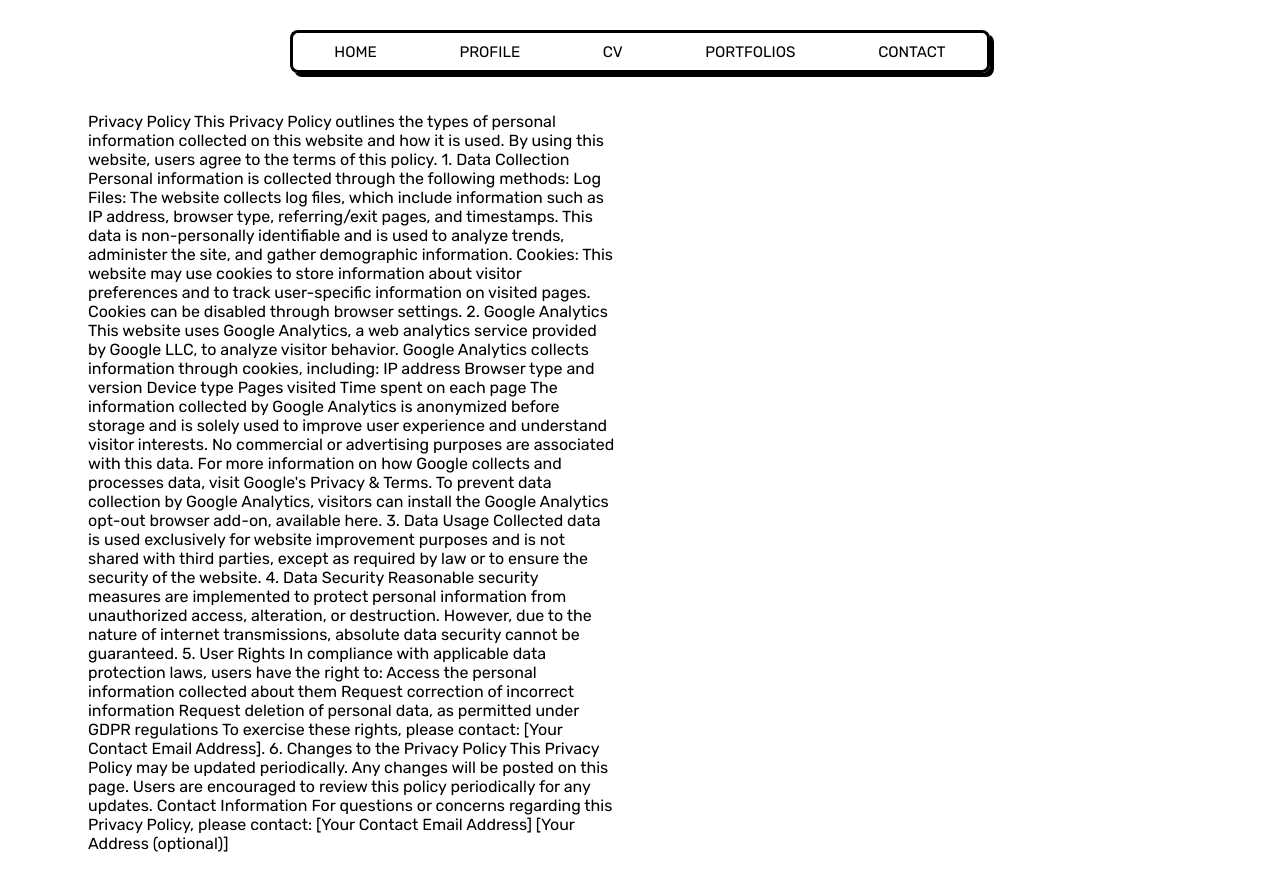
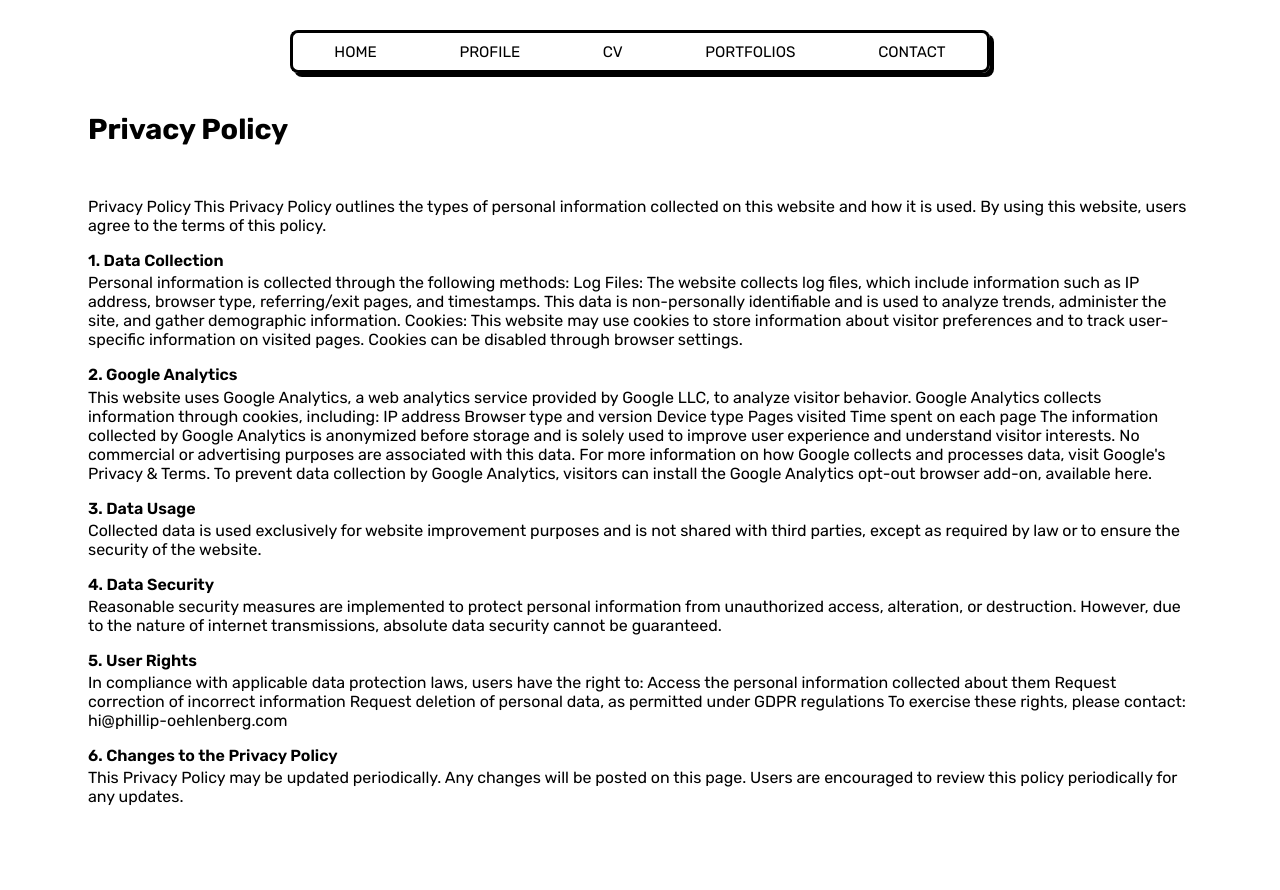
Before and after one commit to P-Oliomonte/phillip-oehlenberg, a Next.js app: page /privacy-policy in a window 1280 px wide. Shown: the top 890 px of the page. Built offline with nearby package versions, Linux system fonts and the light colour scheme.

Commit message:
First commit

```diff
--- a/pages/privacy-policy.js
+++ b/pages/privacy-policy.js
@@ -3,49 +3,74 @@ import styled, { keyframes } from "styled-components";
 export default function PrivacyPolicy() {
   return (
     <PrivacyContainer>
-      <p>
+      <HeadlinePrivacy>Privacy Policy</HeadlinePrivacy>
+      <MainText>
+        <Text>
           Privacy Policy This Privacy Policy outlines the types of personal
-        information collected on this website and how it is used. By using this
-        website, users agree to the terms of this policy. 1. Data Collection
+          information collected on this website and how it is used. By using
+          this website, users agree to the terms of this policy.
+        </Text>
+        <Subheadline>1. Data Collection</Subheadline>
+        <Text>
           Personal information is collected through the following methods: Log
-        Files: The website collects log files, which include information such as
-        IP address, browser type, referring/exit pages, and timestamps. This
-        data is non-personally identifiable and is used to analyze trends,
-        administer the site, and gather demographic information. Cookies: This
-        website may use cookies to store information about visitor preferences
-        and to track user-specific information on visited pages. Cookies can be
-        disabled through browser settings. 2. Google Analytics This website uses
-        Google Analytics, a web analytics service provided by Google LLC, to
-        analyze visitor behavior. Google Analytics collects information through
-        cookies, including: IP address Browser type and version Device type
-        Pages visited Time spent on each page The information collected by
-        Google Analytics is anonymized before storage and is solely used to
-        improve user experience and understand visitor interests. No commercial
-        or advertising purposes are associated with this data. For more
-        information on how Google collects and processes data, visit
-        Google&apos;s Privacy & Terms. To prevent data collection by Google
-        Analytics, visitors can install the Google Analytics opt-out browser
-        add-on, available here. 3. Data Usage Collected data is used exclusively
-        for website improvement purposes and is not shared with third parties,
-        except as required by law or to ensure the security of the website. 4.
-        Data Security Reasonable security measures are implemented to protect
-        personal information from unauthorized access, alteration, or
-        destruction. However, due to the nature of internet transmissions,
-        absolute data security cannot be guaranteed. 5. User Rights In
-        compliance with applicable data protection laws, users have the right
-        to: Access the personal information collected about them Request
+          Files: The website collects log files, which include information such
+          as IP address, browser type, referring/exit pages, and timestamps.
+          This data is non-personally identifiable and is used to analyze
+          trends, administer the site, and gather demographic information.
+          Cookies: This website may use cookies to store information about
+          visitor preferences and to track user-specific information on visited
+          pages. Cookies can be disabled through browser settings.
+        </Text>
+        <Subheadline>2. Google Analytics</Subheadline>
+        <Text>
+          This website uses Google Analytics, a web analytics service provided
+          by Google LLC, to analyze visitor behavior. Google Analytics collects
+          information through cookies, including: IP address Browser type and
+          version Device type Pages visited Time spent on each page The
+          information collected by Google Analytics is anonymized before storage
+          and is solely used to improve user experience and understand visitor
+          interests. No commercial or advertising purposes are associated with
+          this data. For more information on how Google collects and processes
+          data, visit Google&apos;s Privacy & Terms. To prevent data collection
+          by Google Analytics, visitors can install the Google Analytics opt-out
+          browser add-on, available here.
+        </Text>
+        <Subheadline>3. Data Usage</Subheadline>
+        <Text>
+          Collected data is used exclusively for website improvement purposes
+          and is not shared with third parties, except as required by law or to
+          ensure the security of the website.
+        </Text>
+        <Subheadline>4. Data Security</Subheadline>
+        <Text>
+          Reasonable security measures are implemented to protect personal
+          information from unauthorized access, alteration, or destruction.
+          However, due to the nature of internet transmissions, absolute data
+          security cannot be guaranteed.
+        </Text>
+        <Subheadline>5. User Rights</Subheadline>
+        <Text>
+          In compliance with applicable data protection laws, users have the
+          right to: Access the personal information collected about them Request
           correction of incorrect information Request deletion of personal data,
           as permitted under GDPR regulations To exercise these rights, please
-        contact: [Your Contact Email Address]. 6. Changes to the Privacy Policy
+          contact: hi@phillip-oehlenberg.com
+        </Text>
+        <Subheadline>6. Changes to the Privacy Policy</Subheadline>
+        <Text>
           This Privacy Policy may be updated periodically. Any changes will be
           posted on this page. Users are encouraged to review this policy
-        periodically for any updates. Contact Information For questions or
-        concerns regarding this Privacy Policy, please contact: [Your Contact
-        Email Address] [Your Address (optional)]
-      </p>
+          periodically for any updates.
+        </Text>
+      </MainText>
     </PrivacyContainer>
   );
 }
+
+const headlineAnimation = keyframes`
+0% { left: -20vw; opacity: 0; letter-spacing: 0.5rem;}
+100% { left: 0; opacity: 1; letter-spacing: 0;}
+`;
 
 const contentAnimation = keyframes`
 0% { top: 10vw; opacity: 0; }
@@ -62,7 +87,31 @@ const PrivacyContainer = styled.section`
   margin-top: 7rem;
   margin-bottom: 7rem;
   display: grid;
-  grid-template-columns: 1fr 1fr;
-  grid-template-rows: minmax(min(30vw, 160px), 1fr) auto auto auto auto auto auto auto;
+  grid-template-columns: 1fr;
+  grid-template-rows: auto auto auto auto auto auto auto;
   gap: 4vw;
 `;
+
+const HeadlinePrivacy = styled.h1`
+  position: relative;
+  animation-name: ${headlineAnimation};
+  animation-duration: 0.5s;
+  font-size: 1.8rem;
+  grid-column: 1 / 2;
+  grid-row: 1 / 2;
+`;
+
+const Subheadline = styled.h2`
+  font-size: 1rem;
+  font-weight: 600;
+  padding-bottom: 0.2em;
+`;
+
+const Text = styled.p`
+  padding-bottom: 1rem;
+`;
+
+const MainText = styled.section`
+  grid-column: 1 / 2;
+  grid-row: 2 / 3;
+`;
```
Also changed, not shown: pages/imprint.js (added, +102 -0 lines), google6705e5500d679a9c.html (renamed from pages/google6705e5500d679a9c.html). Lines whose indentation alone changed are shown as unchanged.
